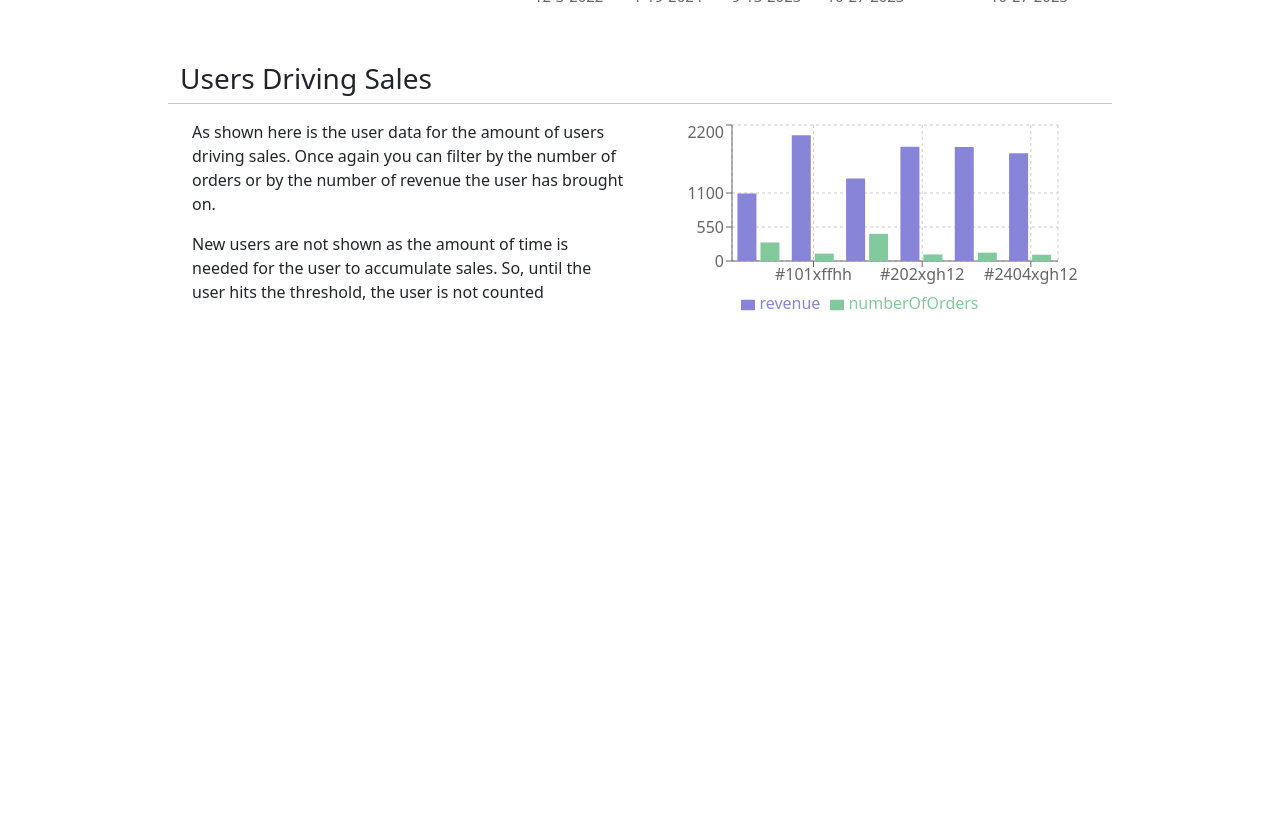
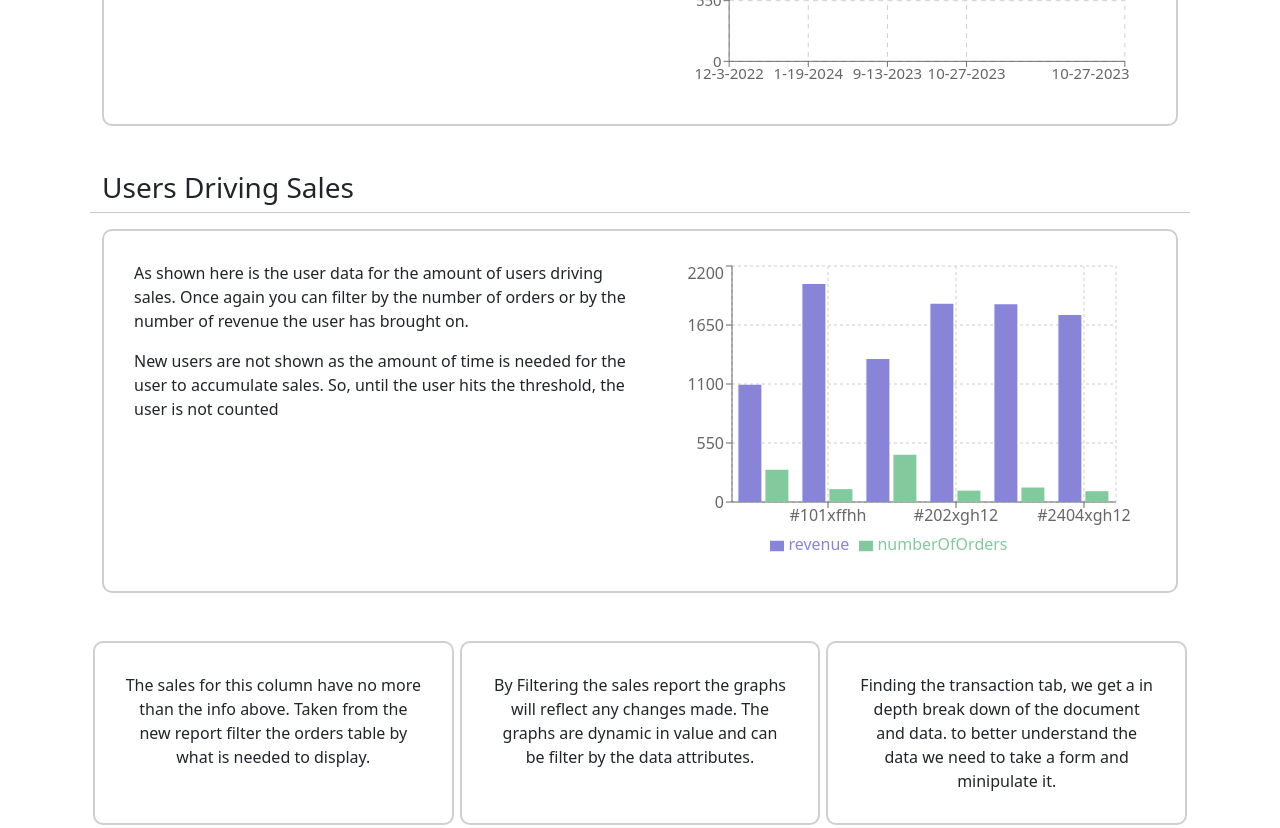
Before and after one commit to Dylandk10/react-graphics, a React (Create React App) app: page / in a window 1280 px wide. Shown: the part 620-1448 px from the top of the page. Before the commit the page ends 1120 px from the top, so only its background shows below. Built offline with nearby package versions, Linux system fonts and the light colour scheme.

Commit message:
optimized build for mobile and reactive windows

```diff
--- a/src/components/Home.js
+++ b/src/components/Home.js
@@ -3,8 +3,8 @@ import TabBar from './TabBar';
 
 const Home = () => {
     return (
-        <div className="pushDown">
-            <h1>Home</h1>
+        <div className="pushDown paddingSides">
+            <h1 className>Home</h1>
             <TabBar />
 
         </div>
--- a/src/components/LineGraphUsers.js
+++ b/src/components/LineGraphUsers.js
@@ -11,7 +11,7 @@ const LineGraphUsers = (props) => {
 
     return (
 
-        <Container>
+        <Container className="salesContainer">
         <Row>
         <Col sm>
 
@@ -26,10 +26,10 @@ const LineGraphUsers = (props) => {
            </Col>
 
           <Col >
-          <ResponsiveContainer width="100%" height="100%">
+          <ResponsiveContainer width="100%" height={300}>
         <BarChart
-          width={600}
-          height={500}
+          width={400}
+          height={300}
           data={props.data}
           margin={{
             top: 5,
@@ -46,7 +46,7 @@ const LineGraphUsers = (props) => {
           <Bar dataKey="revenue" fill="#8884d8" activeBar={<Rectangle fill="pink" stroke="blue" />} />
           <Bar dataKey="numberOfOrders" fill="#82ca9d" activeBar={<Rectangle fill="gold" stroke="purple" />} />
         </BarChart>
-      </ResponsiveContainer>
+          </ResponsiveContainer>
            </Col>
 
 
--- a/src/components/LineGraphs.js
+++ b/src/components/LineGraphs.js
@@ -1,4 +1,4 @@
-import { LineChart, Line, CartesianGrid, XAxis, YAxis, Tooltip } from 'recharts'
+import { LineChart, Line, CartesianGrid, XAxis, YAxis, Tooltip, ResponsiveContainer} from 'recharts'
 import Container from 'react-bootstrap/Container';
 import Row from 'react-bootstrap/Row';
 import Col from 'react-bootstrap/Col';
@@ -15,9 +15,9 @@ const LineGraphs = (props) => {
 
     return (
 
-        <Container>
+        <Container fluid="md salesContainer">
         <Row>
-        <Col md>
+        <Col lg>
            <h3>Filter</h3>
            <select onChange={(e) => updateFilter(e.target.value)}>
                 <option value="revenue">Revenue</option>
@@ -30,7 +30,8 @@ const LineGraphs = (props) => {
             </p>
            </Col>
 
-          <Col xs>
+          <Col>
+            <ResponsiveContainer width="100%" height={300}>
             <LineChart width={600} height={300} data={props.data} className="lineChart">
                 <Line type="monotone" dataKey={filter} stroke="#8884d8" />
                 <CartesianGrid stroke="#ccc" strokeDasharray="5 5" />
@@ -38,6 +39,7 @@ const LineGraphs = (props) => {
                 <YAxis />
                 <Tooltip />
             </LineChart>
+            </ResponsiveContainer>
            </Col>
 
 
--- a/src/components/SalesPage.js
+++ b/src/components/SalesPage.js
@@ -9,7 +9,7 @@ const SalesPage = () => {
 
 
     return (
-        <Container fluid="md" className="pushDown">
+        <Container fluid="sm" className="pushDown">
         <Row>
             <h3>Sales and Orders </h3> <hr />
           <Col> <LineGraphs data={Test_Data} /> </Col>
@@ -18,6 +18,25 @@ const SalesPage = () => {
             <h3>Users Driving Sales </h3> <hr />
           <Col> <LineGraphUsers data={Test_Data} /> </Col>
         </Row>
+
+        <Row className="smallPushDown">
+            <Col className="salesContainer smallContainer">
+                The sales for this column have no more than the info above.
+                Taken from the new report filter the orders table by what is needed
+                to display.
+            </Col>
+
+            <Col className="salesContainer smallContainer">
+                By Filtering the sales report the graphs will reflect any changes made.
+                The graphs are dynamic in value and can be filter by the data attributes.
+            </Col>
+
+            <Col className="salesContainer smallContainer">
+                Finding the transaction tab, we get a in depth break down of the document and data.
+                to better understand the data we need to take a form and minipulate it.
+
+            </Col>
+        </Row>
       </Container>
     )
 };
--- a/src/components/TabBar.js
+++ b/src/components/TabBar.js
@@ -11,6 +11,7 @@ const TabBar = () => {
     return (
         <Tabs
         id="tabbar"
+        className="smallPushDown"
         unmountOnExit={true}
         mountOnEnter={true}
         activeKey={key}
--- a/src/components/sub-component/TransactionDropDown.js
+++ b/src/components/sub-component/TransactionDropDown.js
@@ -5,7 +5,7 @@ const TransactionDropDown = (props) => {
     const [open, setOpen] = useState(false);
 
     return (
-        <div class="transactionContainer">
+        <div className="transactionContainer">
             <div className="transactionMain"
                 onClick={() => setOpen(!open)}
                 aria-controls="example-collapse-text"
--- a/src/components/transactionPage.js
+++ b/src/components/transactionPage.js
@@ -5,11 +5,11 @@ const TransactionPage = (props) => {
 
 
     return (
-        <div className="pushDown">
+        <div className="pushDown paddingSides">
             <h3> Transactions</h3> <hr />
 
             {Test_Data.map((data) => {
-                return <TransactionDropDown data={data}/>
+                return <TransactionDropDown data={data} key={data.order_number}/>
             })}
 
 
--- a/src/custom.scss
+++ b/src/custom.scss
@@ -5,7 +5,12 @@ html body {
     color: black !important;
 }
 .pushDown {
-    padding: 90px;
+    padding-top: 90px;
+}
+
+.paddingSides {
+    padding-right: 90px;
+    padding-left: 90px;
 }
 
 .smallPushDown {
@@ -29,8 +34,8 @@ html body {
 
 .transactionMain:hover {
     cursor: pointer;
-    width: 120%;
-    height: 120%;
+    width: 110%;
+    height: 110%;
     background-color: rgb(226, 226, 226);
 }
 
@@ -38,7 +43,7 @@ html body {
     padding: 0;
 }
 .transactionDropDown {
-    min-width: 300px;
+    min-width: 200px;
     max-width: 800px;
     padding-top: 2px;
     padding-bottom: 15px;
@@ -53,5 +58,21 @@ html body {
     padding-top: 10px;
     border: 1px solid black;
     border-radius: 5px;
+    margin-right: 15px;
+    margin-left: 15px;
 }
+
+.salesContainer {
+    padding: 30px;
+    border-style: solid;
+    border-width: 2px;
+    border-color: rgb(207, 207, 207);
+    border-radius: 10px;
+}
+
+.smallContainer {
+    margin: 3px;
+    text-align: center;
+}
+
 @import '~bootstrap/dist/css/bootstrap.css';
```
